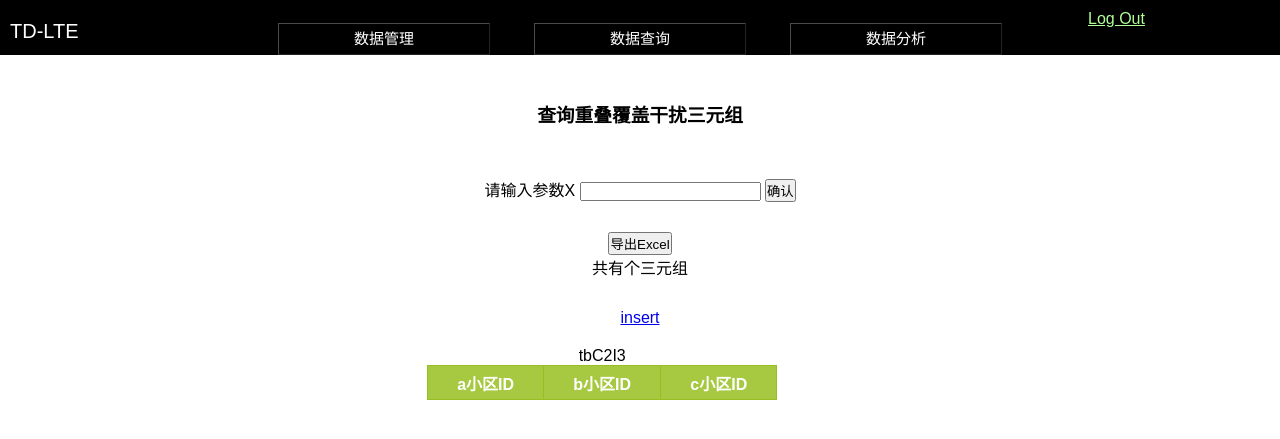
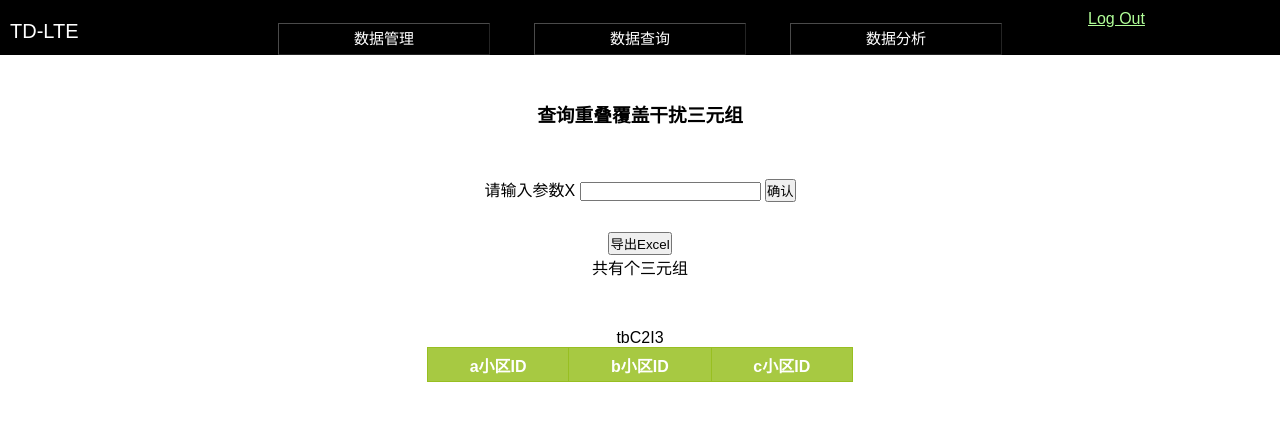
Before and after one commit to WSJtoTh/TD_LTE, a Django app: page /analy3cell/ in a window 1280 px wide. Shown: the top 439 px of the page. Run offline with Django 3.2, Linux system fonts and the light colour scheme; lists and menus that the app fills with data are empty.

Commit message:
0909 23:07

```diff
--- a/Log/static/css/analy3cell.css
+++ b/Log/static/css/analy3cell.css
@@ -162,7 +162,7 @@ html *{
 
 
 #tableExcel{
-	width: 350px;
+	width: 100%;
 	overflow: scroll;
 	margin-top: 50px;
 	border-collapse: collapse;
--- a/Log/views.py
+++ b/Log/views.py
@@ -831,7 +831,7 @@ def analyse_3cell(request):
                 print(result)
                 print("共有三元组")
                 print(count)
-                return render_to_response("analy3cell.html", {"triTuple:": json.dumps(result), "count": json.dumps(count)})
+                return render_to_response("analy3cell.html", {"triTuple": json.dumps(result), "count": json.dumps(count)})
             else:
                 return render_to_response("analy3cell.html")
     return render_to_response("analy3cell.html")
--- a/templates/analy3cell.html
+++ b/templates/analy3cell.html
@@ -86,7 +86,7 @@
 
 				</div>
 				<p>共有{{ count }}个三元组</p>
-				<a href="#" onclick="insertRow()"> insert</a>
+
 				<div id="myDiv">
 					<table id="tableExcel"  border="1" >
 						<!-- caption元素可以生成表标题，其单元格列跨度为表格的列数 -->
--- a/templates/analyC2I.html
+++ b/templates/analyC2I.html
@@ -79,7 +79,7 @@
 					<button type="button" id="excelBtn">导出Excel</button>
 
 				</div>
-				<a href="#" onclick="insertRow()"> insert</a>
+
 				<div id="myDiv">
 					<table id="tableExcel"  border="1" >
 						<!-- caption元素可以生成表标题，其单元格列跨度为表格的列数 -->
```
